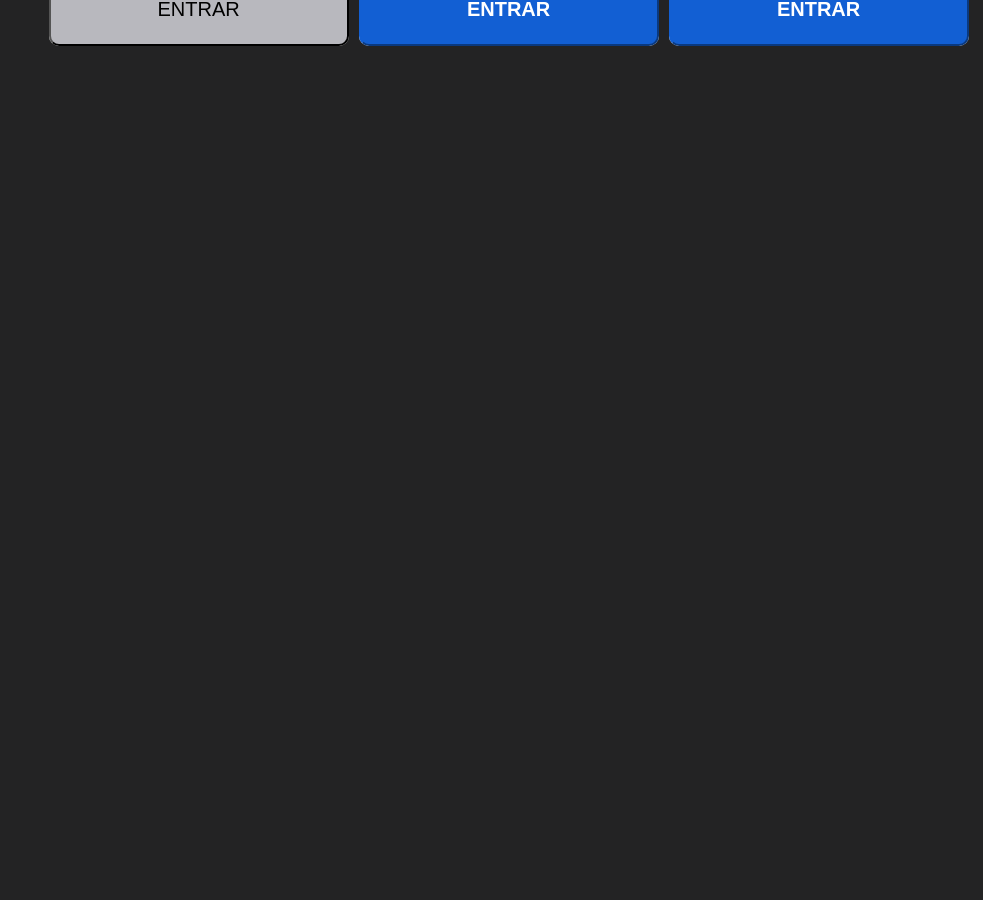
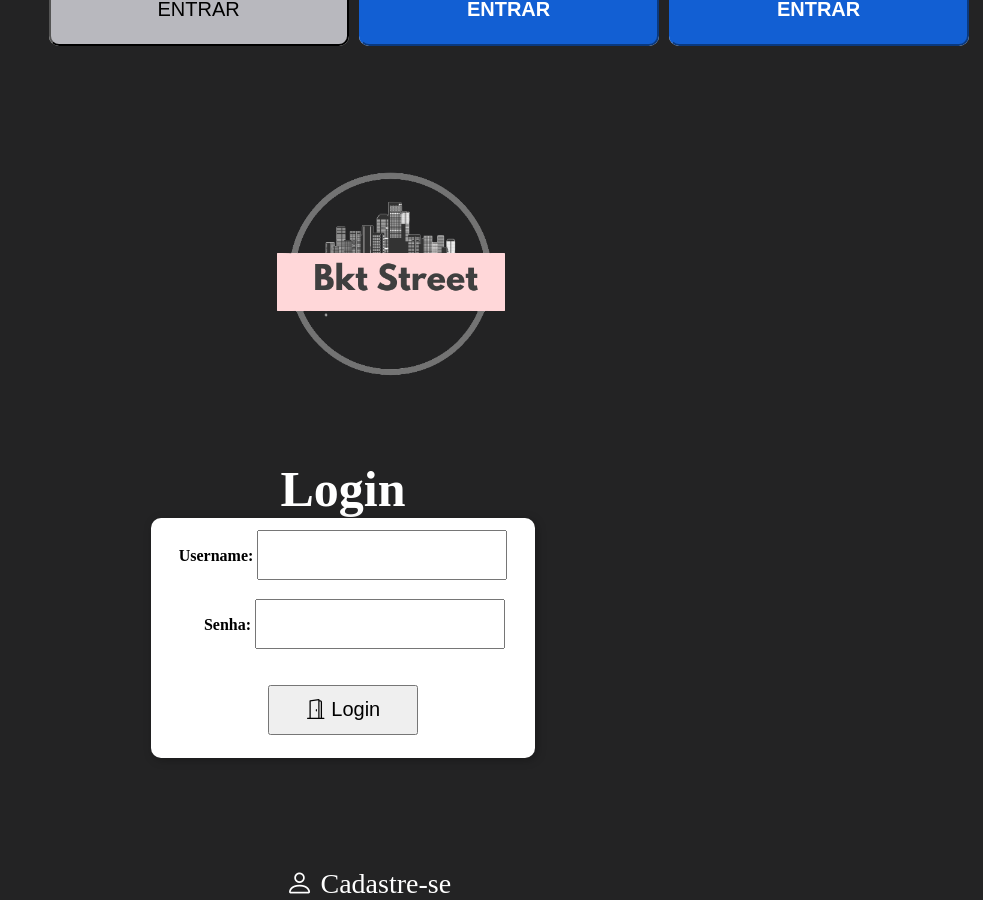
Before and after one commit to eu-waliston/Urban-Way-App, a React (Create React App) app in the folder urban-way-frontend/: page /login in a window 1280 px wide. Shown: the part 3076-3976 px from the top of the page, without its empty margins (297-1280 px from the left). Before the commit the page ends 3200 px from the top, so only its background shows below. Built offline with nearby package versions, Linux system fonts and the light colour scheme.

Commit message:
Urnan Way Login Page

```diff
--- a/urban-way-frontend/src/App.js
+++ b/urban-way-frontend/src/App.js
@@ -8,6 +8,9 @@ import Home from './components/Home';
 import Main from './components/Main';
 import Prices from './components/Prices';
 
+/*Router Components*/
+import Login from './components/Login';
+
 function App() {
   return (
     <div>
@@ -15,6 +18,7 @@ function App() {
       <Home />
       <Main />
       <Prices />
+      <Login />
     </div>
   );
 }
--- /dev/null
+++ b/urban-way-frontend/src/components/Login.js
@@ -0,0 +1,127 @@
+import React from "react";
+import styled from "styled-components";
+import { Link } from "react-router-dom";
+
+const Login = () => {
+    return (
+        <SECTION>
+            <nav class="canva-toggler">
+                <a href="/">
+                    <img src={require("./img/logo.png")} class="logo-img" alt="logo" />
+                </a>
+                <ul>
+                    <li className="cad__item">
+                        <a href="/cadastro" className="cad__item">
+                            <i class="bi bi-person"></i> Cadastre-se
+                        </a>
+                    </li>
+
+                </ul>
+            </nav>
+            <div id="login__menu">
+                <h1 class="login__h1">Login</h1>
+                <div class="form__control">
+                    <div class="form__item">
+                        <label for="username">Username: </label>
+                        <input type="text" />
+                    </div>
+                    <div class="form__item f2">
+                        <label for="username">Senha: </label>
+                        <input type="text" />
+                    </div>
+                    <div class="form__btn">
+                        <button type="submit" class="btn__ct">
+                            <i class="bi bi-door-open"></i> Login
+                        </button>
+                    </div>
+                </div>
+            </div>
+        </SECTION>
+    )
+}
+const SECTION = styled.section`
+/* LOGIN PAGE */
+
+  background-color: var(--side-color);
+  height: 96vh;
+  width: 100%;
+
+    .logo-img{
+        position: relative;
+        margin-left: 42%;
+        width: 300px
+    }
+
+    .login__h1 {
+    color: #fff;
+    text-align: center;
+    position: relative;
+    top: 13%;
+    font-size: 50px;
+    font-family: var(--font--title);
+    }
+
+    .form__control {
+    background-color: #fff;
+    height: 30vh;
+    width: 30%;
+    position: relative;
+    margin: 0 auto;
+    top: 20%;
+    border-radius: 10px;
+    box-shadow: 2px 2px 10px rgba(0, 0, 0, 0.267);
+
+    text-align: center;
+    }
+
+    .form__item {
+    position: relative;
+    top: 5%;
+    }
+
+    .form__btn {
+    position: relative;
+    top: 20%;
+    }
+
+    label {
+    font-weight: bold;
+    }
+
+    .f2 {
+    position: relative;
+    left: 3%;
+    margin-top: 5%;
+    }
+    input {
+    width: 250px;
+    height: 50px;
+    font-size: 20px;
+    }
+
+    .btn__ct {
+    width: 150px;
+    height: 50px;
+    font-size: 20px;
+    position: relative;
+    }
+
+    .cad {
+    width: 200px;
+    position: relative;
+    left: 5%;
+    }
+
+    .cad__item {
+        color: #fff;
+        text-decoration: none;
+        list-style: none;
+        font-size: 28px;
+        position: relative;
+        display: block;
+        top: 220px;
+        margin-left: 25%;
+    }
+
+`
+export default Login;
```
Also changed, not shown: urban-way-frontend/src/components/Register.js (added, +11 -0 lines).
